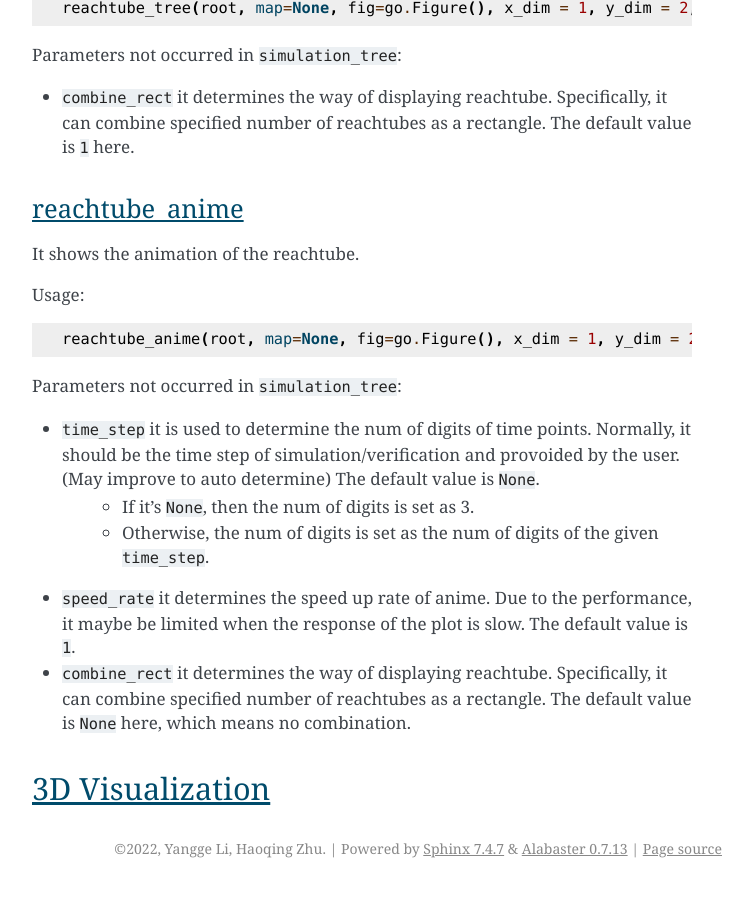
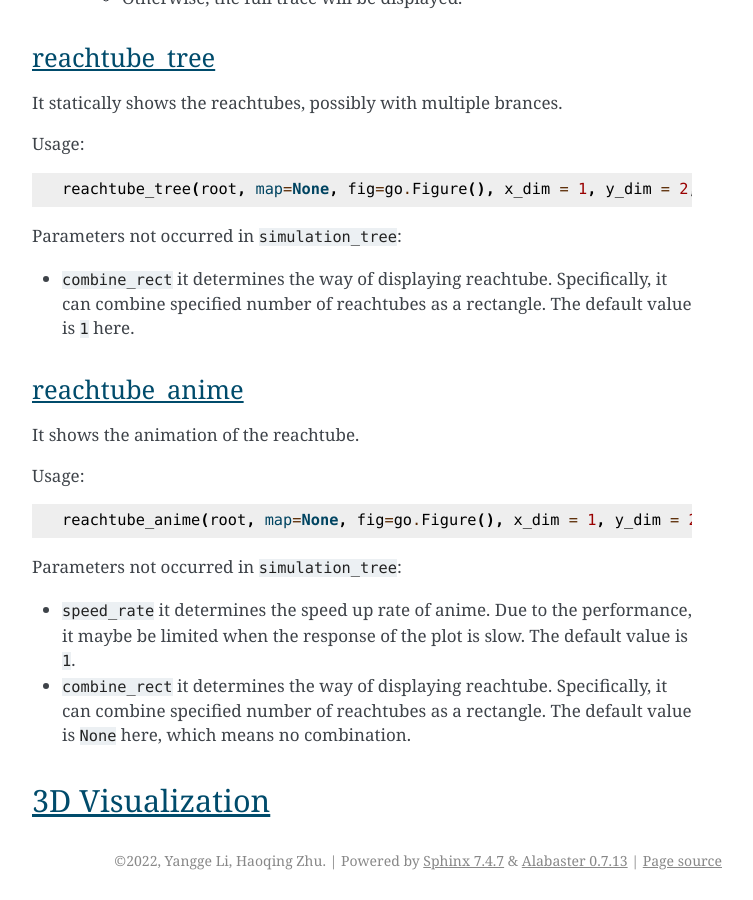
Before and after one commit to AutoVerse-ai/Verse-library, a Sphinx documentation site: the page built from docs/source/plotting.rst, in a window 1280 px wide and 900 px high, scrolled down 2734 px. Shown: the whole window, without its empty margins (388-1141 px from the left). Built offline with Sphinx 7.4.7, drawn with Linux system fonts in a browser that asks for light colours; some of the changed text lies outside the part shown.

```diff
--- a/docs/source/plotting.rst
+++ b/docs/source/plotting.rst
@@ -104,9 +109,7 @@
 
 Parameters not occurred in ``simulation_tree``:
 
-* ``time_step`` it is used to determine the num of digits of time points. Normally, it should be the time step of simulation/verification and provoided by the user. (May improve to auto determine) The default value is ``None``.
-   * If it's ``None``, then the num of digits is set as 3.
-   * Otherwise, the num of digits is set as the num of digits of the given ``time_step``.
+
 
 * ``speed_rate`` it determines the speed up rate of anime. Due to the performance, it maybe be limited when the response of the plot is slow. The default value is ``1``.
 
```
Also changed, not shown: other parts of docs/source/plotting.rst (+5 -0 lines).
